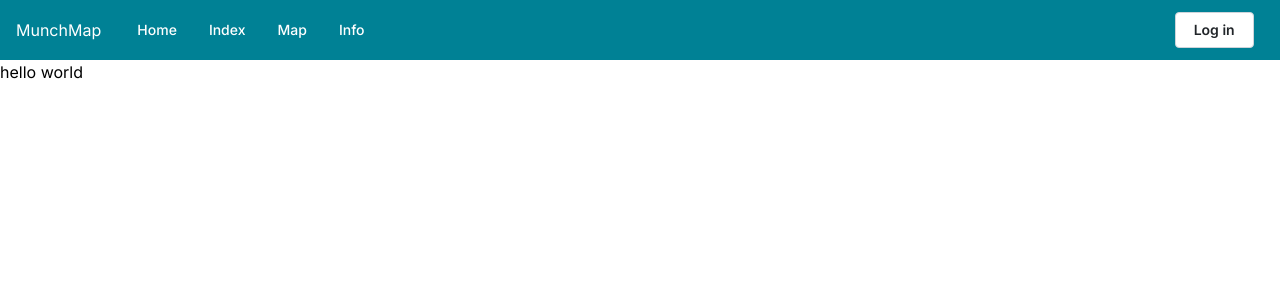
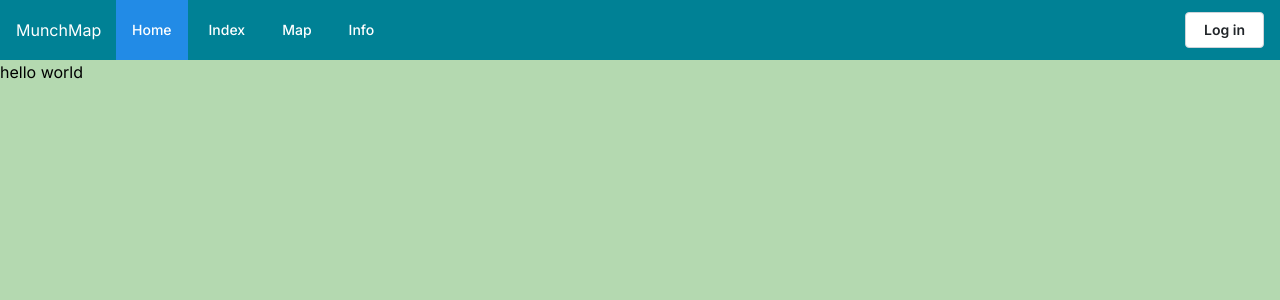
Before and after one commit to AlphaXII/MunchMap, a Next.js app in the folder munchmap-app/: page / in a window 1280 px wide. Shown: the top 300 px of the page. Built offline with nearby package versions, Linux system fonts and the light colour scheme.

Commit message:
Header Updates

```diff
--- a/munchmap-app/app/components/Header.module.css
+++ b/munchmap-app/app/components/Header.module.css
@@ -29,6 +29,11 @@
     @mixin hover {
       background-color: lightgrey;
     }
+
+    [data-mantine-color-scheme] &[data-active] {
+      background-color: var(--mantine-color-blue-filled);
+      color: var(--mantine-color-white);
+    }
   }
 
   .subLink {
--- a/munchmap-app/app/components/Header.tsx
+++ b/munchmap-app/app/components/Header.tsx
@@ -1,16 +1,48 @@
 "use client";
-import { Grid, Button, Box, Group, GridCol, Container } from "@mantine/core";
+import { Grid, Button, Box, Group, GridCol, Burger, Drawer} from "@mantine/core";
+import {
+  HoverCard,
+  UnstyledButton,
+  Text,
+  SimpleGrid,
+  ThemeIcon,
+  Anchor,
+  Divider,
+  Center,
+  Collapse,
+  ScrollArea,
+  rem,
+  useMantineTheme,
+} from '@mantine/core';
 import classes from "./Header.module.css";
+import { useDisclosure } from "@mantine/hooks";
+import { useState } from "react";
 
 export default function HeaderMegaMenu({ children }: any) {
   return (
     <>
       <header className={classes.header}>
-        <Grid h="100%" style={{ display: "flex", alignItems: "center", margin:"0", padding:"0"}}>
+        <Grid
+          h="100%"
+          style={{
+            display: "flex",
+            alignItems: "center",
+            margin: "0",
+            padding: "0",
+          }}
+        >
           <Grid.Col span={1} style={{ display: "flex", alignItems: "center" }}>
             <div>MunchMap</div>
           </Grid.Col>
-          <Grid.Col span={10} style={{ display: "flex", alignItems: "center", paddingTop:"0", paddingBottom:"0"}}>
+          <Grid.Col
+            span={10}
+            style={{
+              display: "flex",
+              alignItems: "center",
+              paddingTop: "0",
+              paddingBottom: "0",
+            }}
+          >
             <Group h="100%" gap={0} visibleFrom="sm">
               <a href="/" className={classes.link}>
                 Home
@@ -38,19 +70,24 @@ export default function HeaderMegaMenu({ children }: any) {
 
 export function HeaderNoGrid({ children }: any) {
   const links = [
-    { link: '', label: 'Home' },
-    { link: '', label: 'Index' },
-    { link: '', label: 'Map' },
-    { link: '', label: 'Info' },
+    { link: "/", label: "Home" },
+    { link: "/index", label: "Index" },
+    { link: "/map", label: "Map" },
+    { link: "/info", label: "Info" },
   ];
+
+  const [opened, { toggle, close }] = useDisclosure(false);
+  const [active, setActive] = useState(links[0].link);
 
   const items = links.map((link) => (
     <a
       key={link.label}
       href={link.link}
       className={classes.link}
+      data-active={active === link.link || undefined}
       onClick={(event) => {
         event.preventDefault();
+        setActive(link.link);
       }}
     >
       {link.label}
@@ -59,18 +96,70 @@ export function HeaderNoGrid({ children }: any) {
 
   return (
     <>
-      <header className={classes.header} style={{width:"100%", justifyContent:"flex-start", display:"inline-flex"}}>
-        <Group h="100%" style={{justifyContent:"flex-start", display:"inline-flex", width:"100px"}}>
+      <header
+        className={classes.header}
+        style={{
+          width: "100%",
+          justifyContent: "flex-start",
+          display: "inline-flex",
+        }}
+      >
+        <Group
+          h="100%"
+          style={{
+            justifyContent: "flex-start",
+            display: "inline-flex",
+            width: "100px",
+          }}
+        >
           MunchMap
         </Group>
-        <Group h="100%" style={{justifyContent:"space-between", display:"inline-flex", width:"calc(100% - 100px)"}}>
-          <Group h="100%" style={{display:"inline-flex"}} gap={5}>
+        <Group
+          h="100%"
+          style={{
+            justifyContent: "space-between",
+            display: "inline-flex",
+            width: "calc(100% - 100px)",
+          }}
+          visibleFrom="sm"
+        >
+          <Group h="100%" style={{ display: "inline-flex" }} gap={5}>
             {items}
           </Group>
-          <Button variant="default" style={{display:"inline-flex"}}>Log in</Button>
+          <Button variant="default" style={{ display: "inline-flex" }}>
+            Log in
+          </Button>
         </Group>
+        <Group h="100%" justify="flex-end" style={{
+            display: "inline-flex",
+            width: "calc(100% - 100px)",
+          }}
+          hiddenFrom="sm" >
+          <Burger size="md" opened={opened} onClick={toggle} hiddenFrom="sm" />
+        </Group>
+
       </header>
+
+      <Drawer
+        opened={opened}
+        onClose={close}
+        size="100%"
+        padding="md"
+        title="Navigation"
+        hiddenFrom="sm"
+        zIndex={1000000}
+      >
+        <ScrollArea h={`calc(100vh - ${rem(80)})`} mx="-md">
+          <Divider my="sm" />
+          {items}
+          <Divider my="sm" />
+
+          <Group justify="center" grow pb="xl" px="md">
+            <Button variant="default">Log in</Button>
+          </Group>
+        </ScrollArea>
+      </Drawer>
       <div>{children}</div>
     </>
-  )
+  );
 }
--- a/munchmap-app/app/layout.tsx
+++ b/munchmap-app/app/layout.tsx
@@ -3,7 +3,7 @@ import { Inter } from "next/font/google";
 import "./globals.css";
 import "@mantine/core/styles.css";
 import { createTheme, MantineProvider, ColorSchemeScript } from "@mantine/core";
-import Head from "./components/Header";
+import Head, { HeaderNoGrid } from "./components/Header";
 
 const theme = createTheme({
   /** Put your mantine theme override here */
@@ -23,9 +23,10 @@ export default function RootLayout({
 }>) {
   return (
     <html lang="en">
-      <body className={inter.className}>
+      <body className={inter.className} style={{backgroundColor: "#b4d9b0"}}>
         <MantineProvider theme={theme}>
-          <Head>{children}</Head>
+          {/* <Head>{children}</Head> */}
+          <HeaderNoGrid>{children}</HeaderNoGrid>
         </MantineProvider>
       </body>
     </html>
--- a/munchmap-app/app/page.tsx
+++ b/munchmap-app/app/page.tsx
@@ -4,6 +4,8 @@ import { ColorSchemeToggle } from "./ColorToggle";
 
 export default function Home() {
   return (
-    <div>hello world</div>
+    <>
+      <div>hello world</div>
+    </>
   );
 }
```
